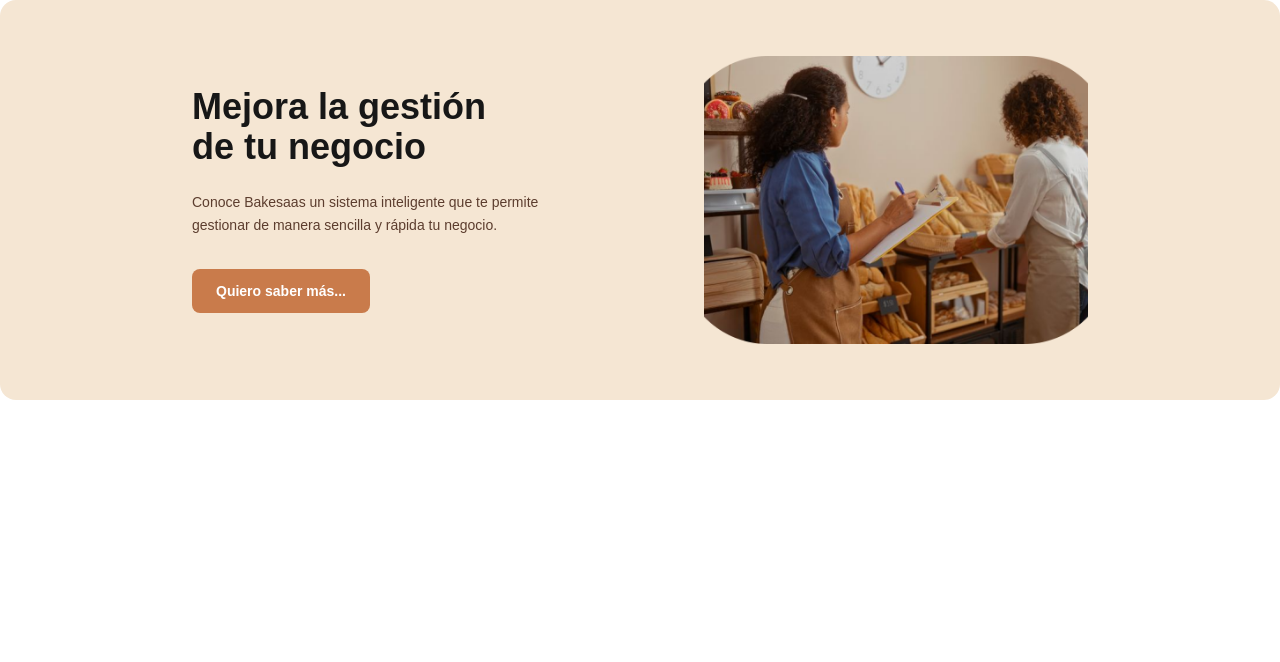
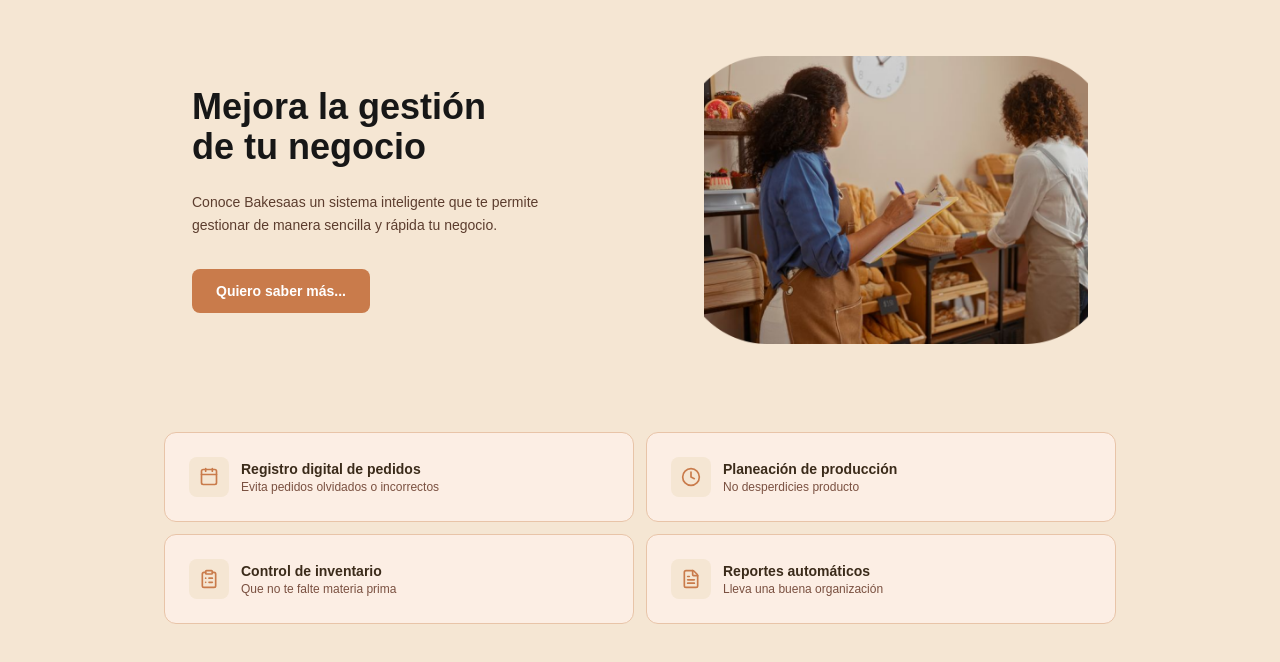
Before and after one commit to karlabrojas/bakery-SaaS, a Next.js app in the folder frontend-SaaS/: page / in a window 1280 px wide. Shown: the top 662 px of the page. Built offline with nearby package versions, Linux system fonts and the light colour scheme.

Commit message:
feat: creacion de  tarjetas de servicios para la pagina de inicio

```diff
--- a/frontend-SaaS/app/page.tsx
+++ b/frontend-SaaS/app/page.tsx
@@ -1,9 +1,11 @@
-import LadingPage from "@/features/landing/components/LadingPage";
+import LandingPage from "@/features/landing/components/LandingPage";
+import SeccionInfo from "@/features/landing/components/SeccionInfo";
 
 export default function Home() {
   return (
-    <main>
-      <LadingPage />
+    <main className="bg-[#F5E6D3] min-h-screen">
+      <LandingPage />
+      <SeccionInfo/>
     </main>
   );
 }
--- a/frontend-SaaS/features/landing/components/LadingPage.tsx
+++ b/frontend-SaaS/features/landing/components/LandingPage.tsx
@@ -2,11 +2,11 @@ import Image from "next/image";
 
 export default function LandingPage() {
   return (
-    <section className="bg-[#F5E6D3] px-6 py-10 md:py-14 rounded-2xl">
+    <section className=" px-6 py-10 md:py-14 rounded-2xl">
       <div className="flex flex-col md:flex-row items-center gap-8 max-w-4xl mx-auto">
 
         <div className="flex-1">
-          <h2 className="text-4xl font-bold mb-5 ">
+          <h2 className="text-4xl font-bold mb-5">
             Mejora la gestión<br />de tu negocio
           </h2>
 
--- /dev/null
+++ b/frontend-SaaS/features/landing/components/SeccionInfo.tsx
@@ -0,0 +1,26 @@
+import { Calendar, Clock, ClipboardList, FileText } from "lucide-react";
+
+export default function SeccionInfo() {
+    const cards = [
+        { icon: <Calendar className="w-5 h-5 text-[#C97B4B]" />, titulo: "Registro digital de pedidos", descripcion: "Evita pedidos olvidados o incorrectos" },
+        { icon: <Clock className="w-5 h-5 text-[#C97B4B]" />, titulo: "Planeación de producción", descripcion: "No desperdicies producto" },
+        { icon: <ClipboardList className="w-5 h-5 text-[#C97B4B]" />, titulo: "Control de inventario", descripcion: "Que no te falte materia prima" },
+        { icon: <FileText className="w-5 h-5 text-[#C97B4B]" />, titulo: "Reportes automáticos", descripcion: "Lleva una buena organización" },
+    ]
+
+  return (
+        <div className="grid grid-cols-1 sm:grid-cols-2 gap-3 mt-8 max-w-5xl mx-auto px-9 ">
+            {cards.map((f) => (
+                <div key={f.titulo} className="flex items-center gap-3 bg-[#FCEEE4] border border-[#E8C4A8] rounded-xl p-6">
+                <div className="w-10 h-10  flex items-center justify-center bg-[#F5E6D3] rounded-lg">
+                    {f.icon}
+                </div>
+                <div>
+                    <p className="text-sm font-bold text-[#3B2B1A]">{f.titulo}</p>
+                    <p className="text-xs text-[#7A5040]">{f.descripcion}</p>
+                </div>
+                </div>
+            ))}
+        </div>
+  )
+}
--- a/frontend-SaaS/package.json
+++ b/frontend-SaaS/package.json
@@ -9,6 +9,7 @@
     "lint": "eslint"
   },
   "dependencies": {
+    "lucide-react": "^1.16.0",
     "next": "16.2.6",
     "react": "19.2.4",
     "react-dom": "19.2.4"
```
Also changed, not shown: 1 other file (tests, documents, lock files or other folders).
